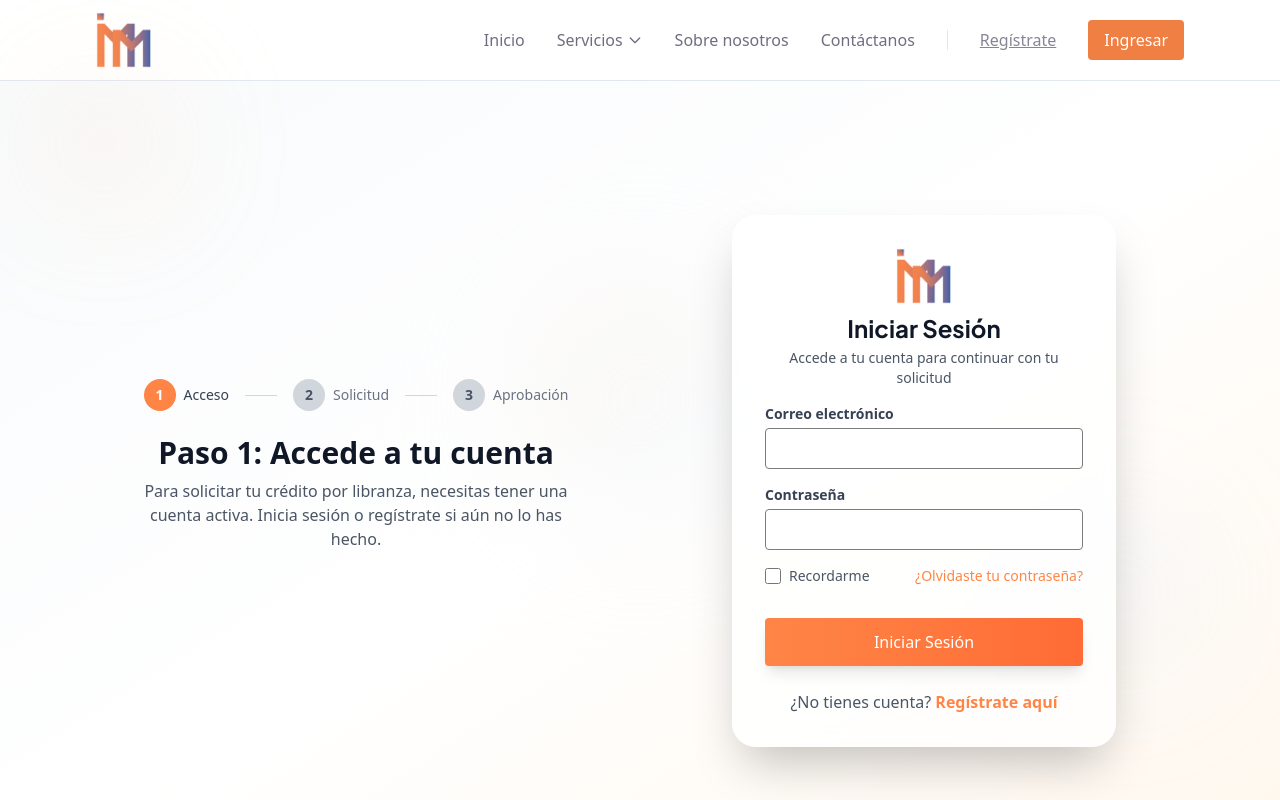
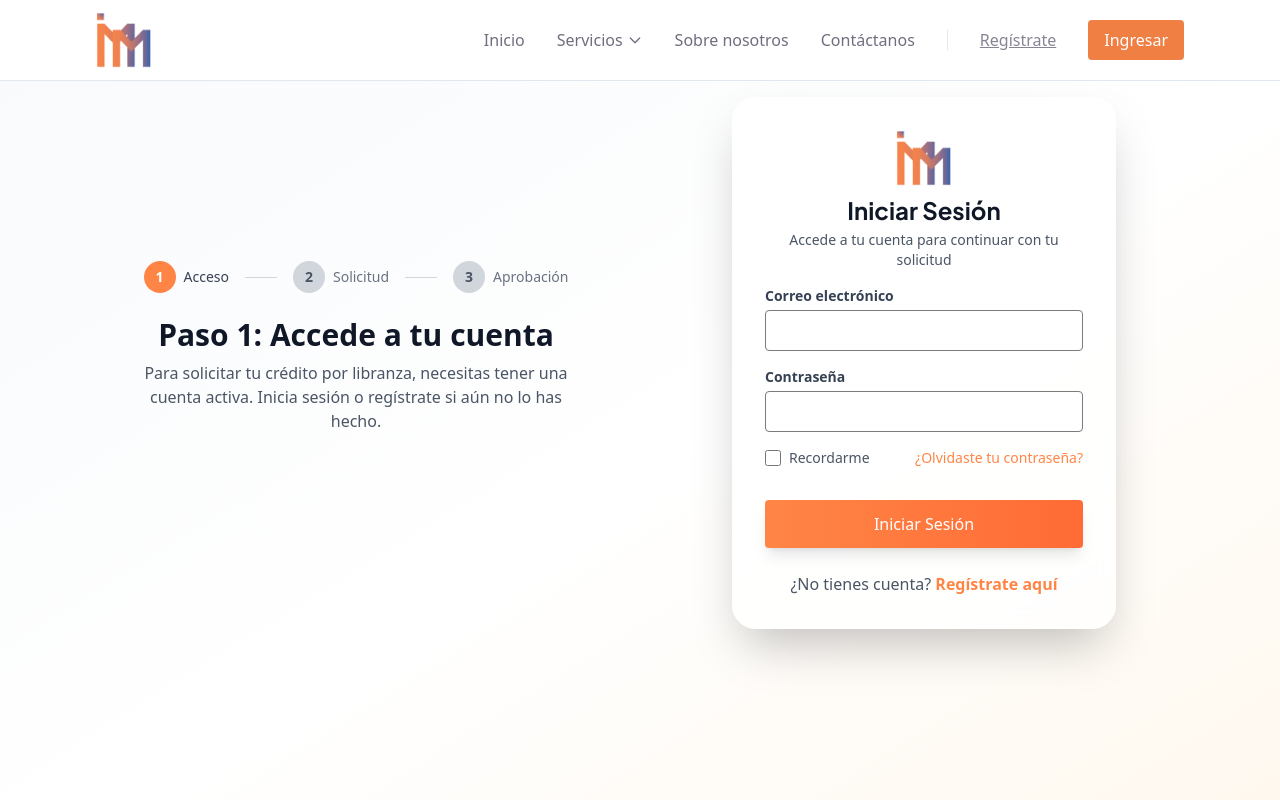
Before and after one commit to OliverVlz/sistema-creditos.client, a React (Vite) app: page /login in a window 1280 px wide. Shown: the top 800 px of the page. Built offline with nearby package versions, Linux system fonts and the light colour scheme.

Commit message:
navbar unblocked

```diff
--- a/src/modules/landing/pages/LoginPage/components/LoginForm.tsx
+++ b/src/modules/landing/pages/LoginPage/components/LoginForm.tsx
@@ -122,14 +122,6 @@ export default function LoginForm() {
 
   return (
     <div className="h-screen bg-gradient-to-br from-slate-50 via-white to-orange-50 flex flex-col">
-      {/* Elementos decorativos de fondo */}
-      <div className="absolute inset-0 overflow-hidden">
-        <div className="absolute top-20 left-10 w-32 h-32 bg-orange-200/20 rounded-full blur-3xl"></div>
-        <div className="absolute bottom-32 right-20 w-40 h-40 bg-blue-200/15 rounded-full blur-3xl"></div>
-        <div className="absolute top-1/2 left-1/2 transform -translate-x-1/2 -translate-y-1/2 w-64 h-64 bg-gradient-to-br from-orange-100/30 to-blue-100/30 rounded-full blur-3xl"></div>
-      </div>
-
-      <div className="relative z-10 flex-1 flex items-center">
         <section className="w-full py-4">
           <div className="max-w-6xl mx-auto px-4 sm:px-6 lg:px-8">
             <div className="grid grid-cols-1 lg:grid-cols-2 gap-8 lg:gap-12">
@@ -299,7 +291,7 @@ export default function LoginForm() {
           </div>
         </div>
         </section>
-      </div>
+
     </div>
   );
 }
--- a/src/modules/landing/pages/RegisterPage/components/RegisterForm.tsx
+++ b/src/modules/landing/pages/RegisterPage/components/RegisterForm.tsx
@@ -158,14 +158,6 @@ export default function RegisterForm() {
 
   return (
     <div className="min-h-screen bg-gradient-to-br from-slate-50 via-white to-orange-50 flex flex-col">
-      {/* Elementos decorativos de fondo */}
-      <div className="absolute inset-0 overflow-hidden">
-        <div className="absolute top-20 left-10 w-32 h-32 bg-orange-200/20 rounded-full blur-3xl"></div>
-        <div className="absolute bottom-32 right-20 w-40 h-40 bg-blue-200/15 rounded-full blur-3xl"></div>
-        <div className="absolute top-1/2 left-1/2 transform -translate-x-1/2 -translate-y-1/2 w-64 h-64 bg-gradient-to-br from-orange-100/30 to-blue-100/30 rounded-full blur-3xl"></div>
-      </div>
-
-      <div className="relative z-10 flex-1 py-8 pb-16">
 
         {/* Formulario principal */}
         <section className="w-full py-4">
@@ -390,7 +382,7 @@ export default function RegisterForm() {
             </div>
           </div>
         </section>
-      </div>
+
     </div>
   );
 }
```
